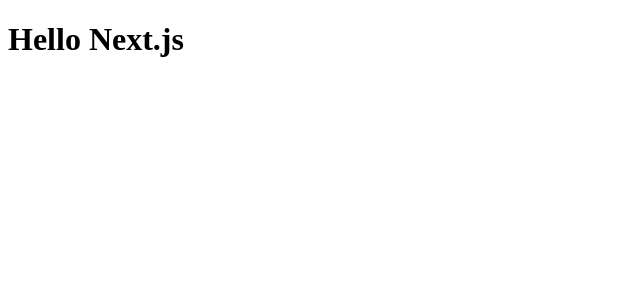
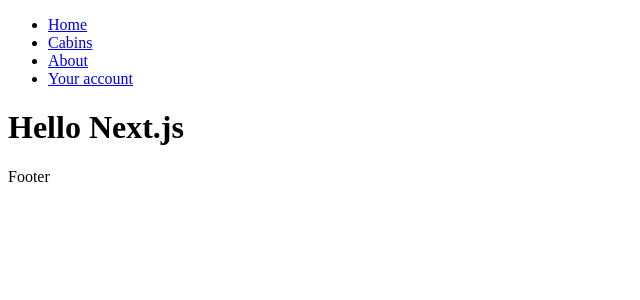
Before and after one commit to biancavlz/book-inn, a Next.js app: page / in a window 1280 px wide. Shown: the top 300 px of the page, without its empty margins (0-640 px from the left). Built offline with nearby package versions, Linux system fonts and the light colour scheme.

Commit message:
Add layout and title name

```diff
--- a/app/layout.js
+++ b/app/layout.js
@@ -1,12 +1,17 @@
-export const metadata = {
-  title: 'Next.js',
-  description: 'Generated by Next.js',
+import Navigation from "./components/Navigation";
+
+export const metadata = { title: "Book Inn" };
+
+function RootLayout({ children }) {
+  return (
+    <html lang="en">
+      <body>
+        <Navigation />
+        <main>{children}</main>
+        <footer>Footer</footer>
+      </body>
+    </html>
+  );
 }
 
-export default function RootLayout({ children }) {
-  return (
-    <html lang="en">
-      <body>{children}</body>
-    </html>
-  )
-}
+export default RootLayout;
```
